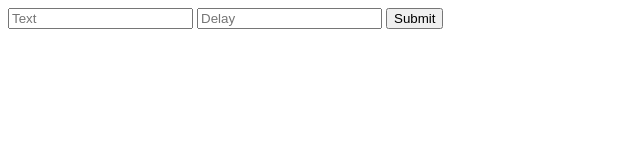
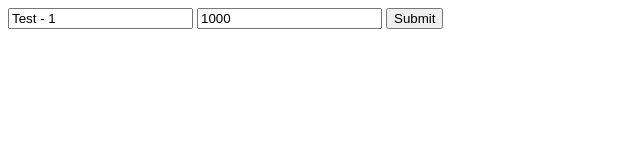
Before and after one commit to acciojob/async-function-timeout-Nikk45, a website: page main.html in a window 1280 px wide. Shown: the full height of the page, 0-640 px from the left. Drawn offline with Linux system fonts and the light colour scheme.

Commit message:
created a submission

```diff
--- a/main.html
+++ b/main.html
@@ -8,8 +8,8 @@
   <body>
     <!-- the entire body must be written by student -->
     <form onsubmit="callme()">
-      <input type="text" id="text" placeholder="Text" />
-      <input type="number"  id="delay" placeholder="Delay" />
+      <input type="text" id="text" value='Test - 1' placeholder="Text" />
+      <input type="number"  id="delay" value='1000' placeholder="Delay" />
       <button type="submit" id="btn">Submit</button>
     </form>
 
```
